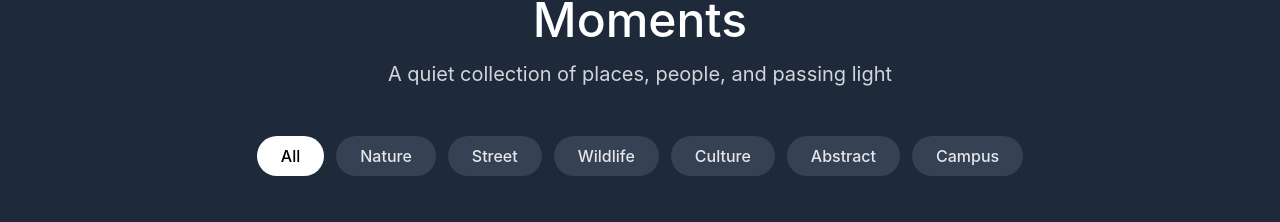
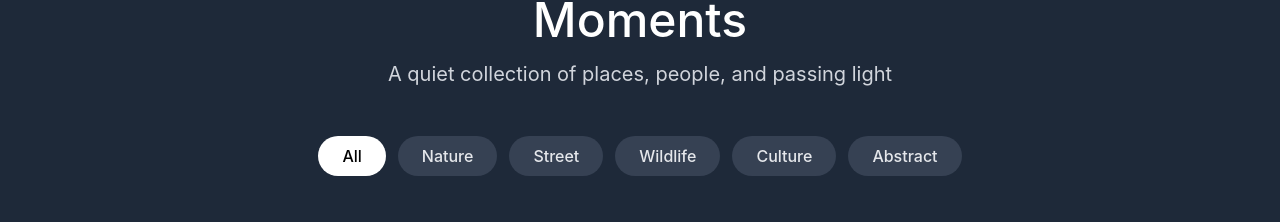
Before and after one commit to 0Divyanshu0/Clicks-Of-Nature, a React (Vite) app: page / in a window 1280 px wide. Shown: the part 884-1106 px from the top of the page. Built offline with nearby package versions, Linux system fonts and the light colour scheme.

Commit message:
Desc fixed

```diff
--- a/src/app/components/Portfolio.tsx
+++ b/src/app/components/Portfolio.tsx
@@ -99,7 +99,7 @@ const portfolioItems = [
     id: 14,
     image: "/Journal/cu-campus-gallery.jpeg",
     title: "College Days",
-    category: "Campus",
+    category: "Street",
     description: "Wandering the gallery with a twinge of nostalgia for the college days.",
   },
 ];
```
